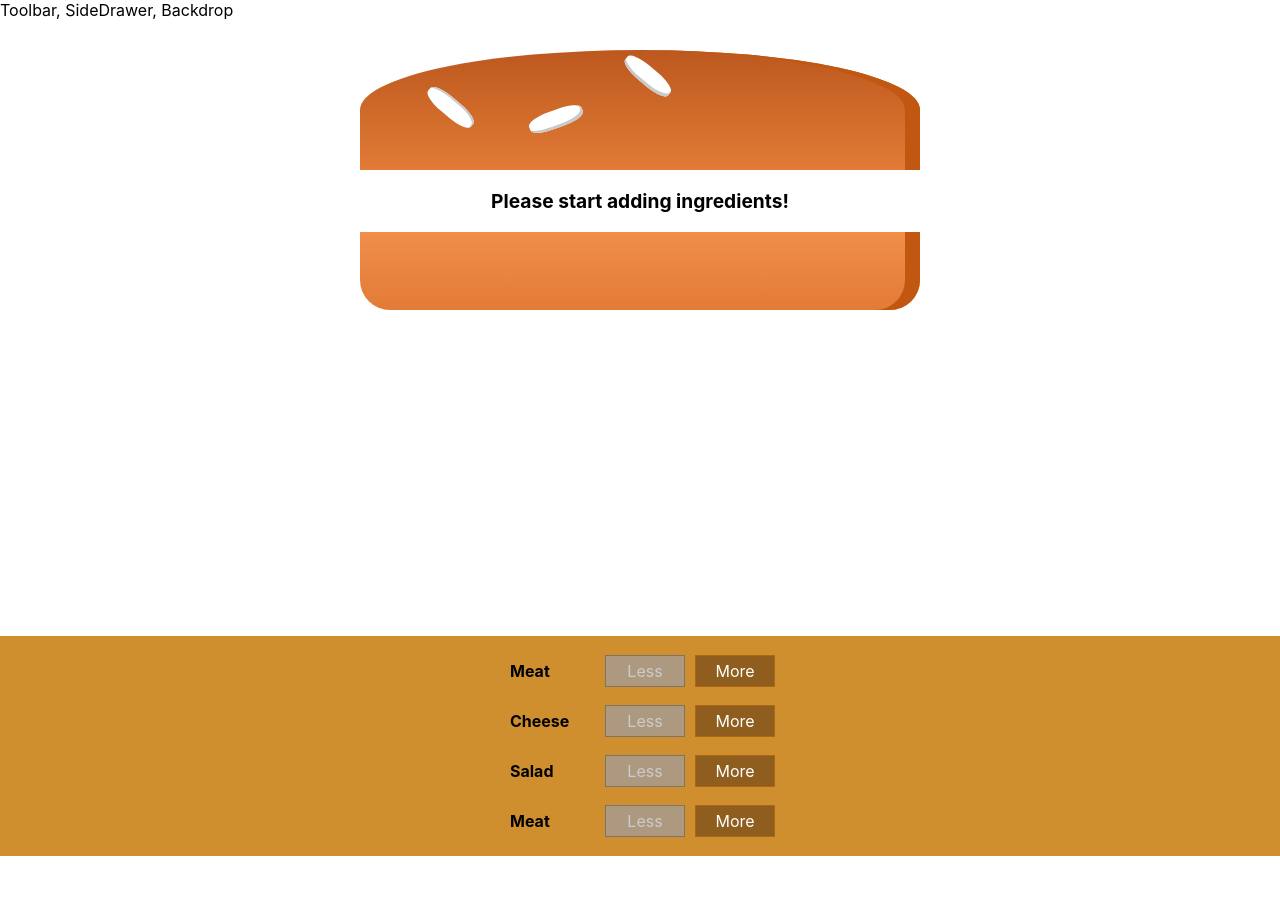
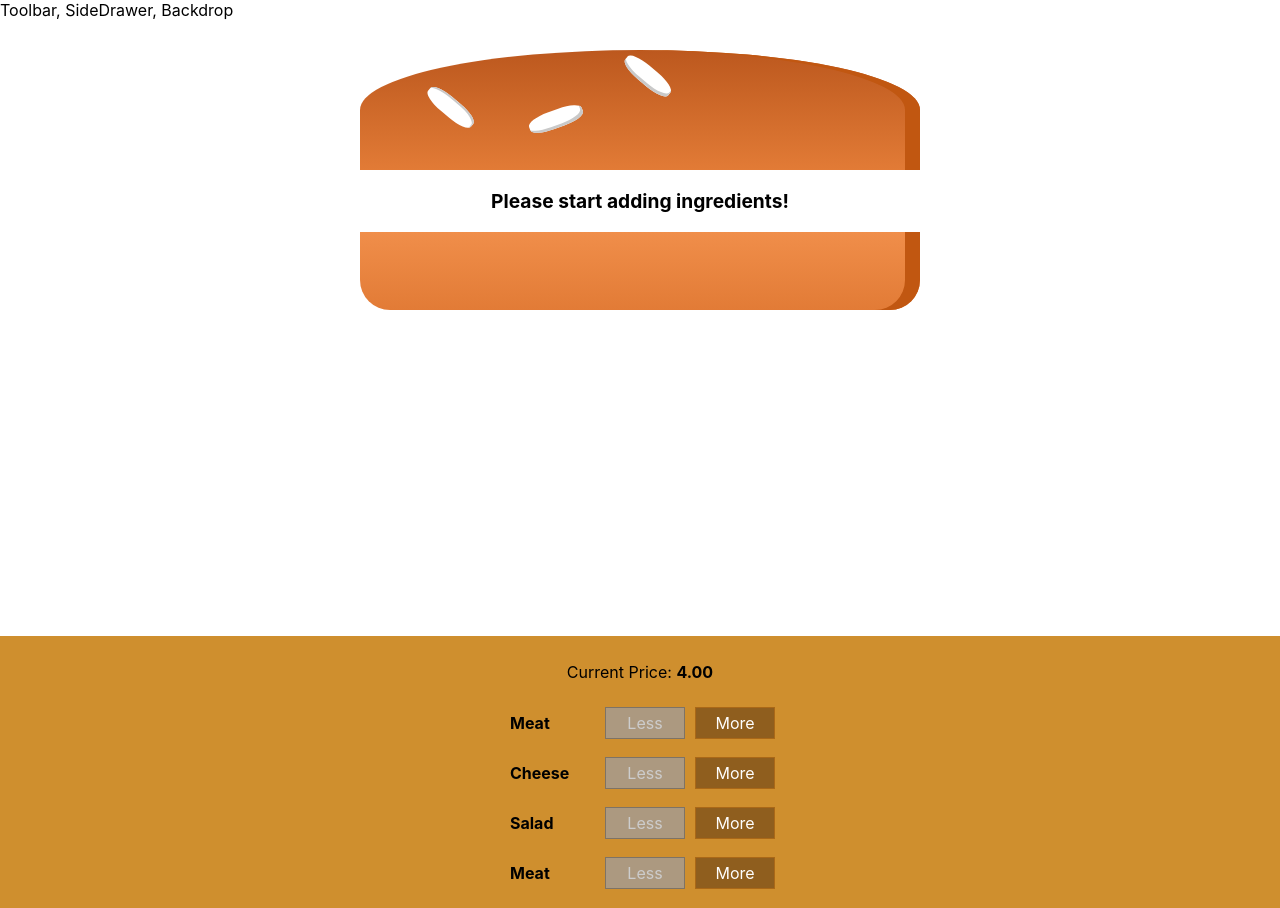
Before and after one commit to mkolodiy/burger-builder, a React (Create React App) app: page / in a window 1280 px wide. Before the commit the page ends 856 px from the top, so only its background shows below. Built offline with nearby package versions, Linux system fonts and the light colour scheme.

Commit message:
Price output

```diff
--- a/src/components/Burger/BuildControls/BuildControls.tsx
+++ b/src/components/Burger/BuildControls/BuildControls.tsx
@@ -14,10 +14,14 @@
   addIngredient: (type: InnerIngredient) => void;
   removeIngredient: (type: InnerIngredient) => void;
   disabled: { [key: string]: boolean };
+  price: number;
 }
 
 const BuildControls = (props: Props) => (
   <div className="build-controls">
+    <p>
+      Current Price: <strong>{props.price.toFixed(2)}</strong>
+    </p>
     {controls.map(control => (
       <BuildControl
         key={control.type}
--- a/src/containers/BurgerBuilder/BurgerBuilder.tsx
+++ b/src/containers/BurgerBuilder/BurgerBuilder.tsx
@@ -2,7 +2,6 @@
 import Burger from '../../components/Burger/Burger';
 import BuildControls from '../../components/Burger/BuildControls/BuildControls';
 import { InnerIngredient } from '../../components/Burger/BurgerIngredient/BurgerIngredient';
-import { string } from 'prop-types';
 
 interface State {
   ingredients: { [key: string]: number };
@@ -73,6 +72,7 @@
           addIngredient={this._addIngredientHandler}
           removeIngredient={this._removeIngredientHandler}
           disabled={disableInfo}
+          price={this.state.totalPrice}
         />
       </Fragment>
     );
```
